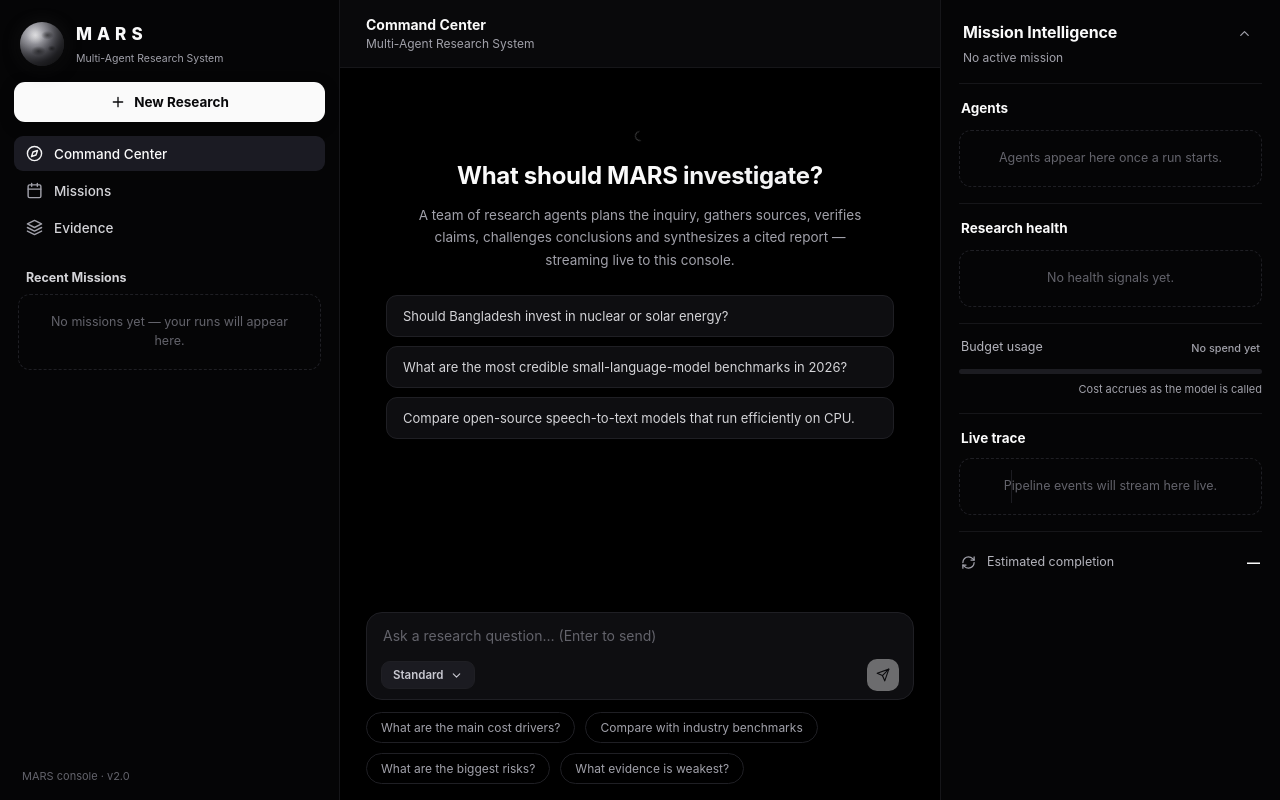
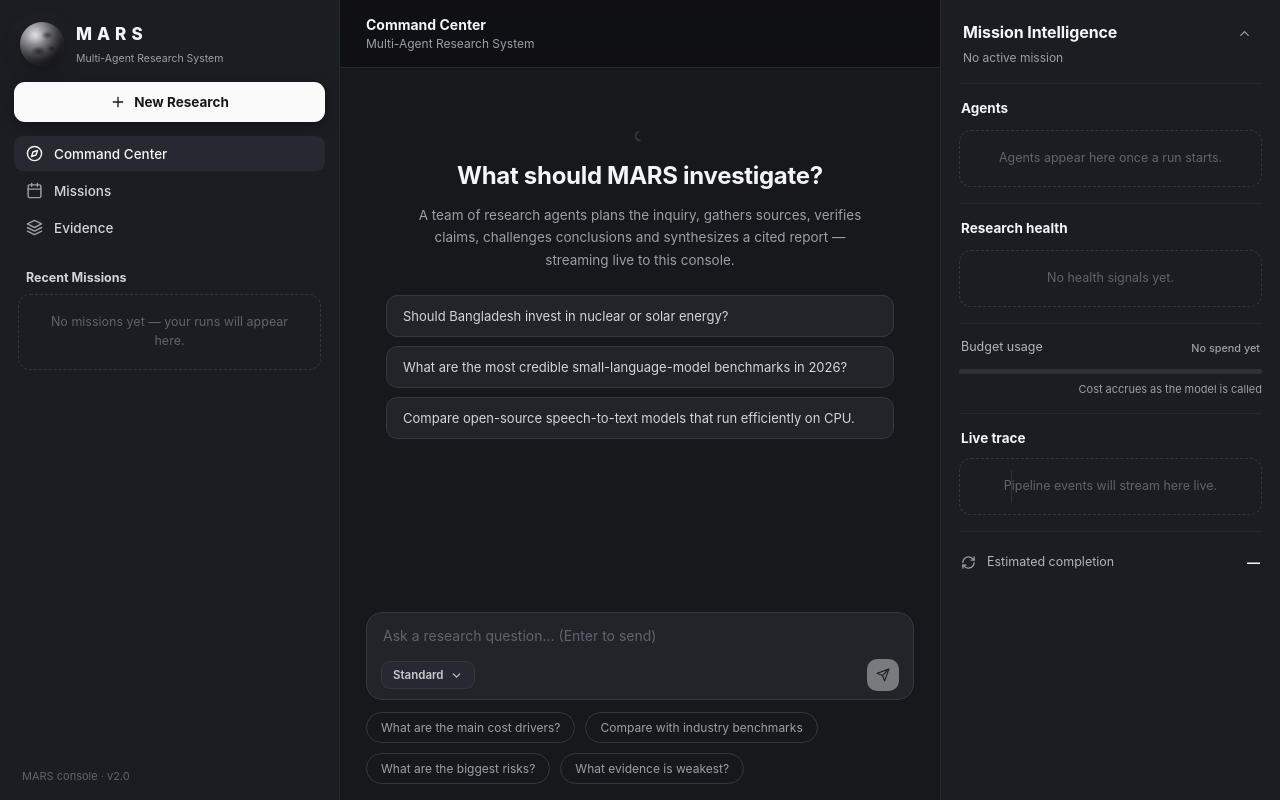
Before and after one commit to AdnanZamanNiloy/mars-ai, a React (Vite) app in the folder frontend/: page / in a window 1280 px wide. Built offline with nearby package versions, Linux system fonts and the light colour scheme.

Commit message:
Charcoal theme around #22242A: stepped cool-gray surfaces, lifted borders

```diff
--- a/frontend/src/components.css
+++ b/frontend/src/components.css
@@ -42,8 +42,8 @@
 .msg-avatar {
   width: 40px; height: 40px; flex: none;
   border-radius: 50%;
-  background: #232329;
-  border: 1px solid #2e2e37;
+  background: #26292f;
+  border: 1px solid var(--line);
   display: flex; align-items: center; justify-content: center;
   font-size: 12.5px; font-weight: 650; color: #cfcfd6; letter-spacing: 0.5px;
 }
@@ -79,8 +79,8 @@
 .finding-n {
   width: 26px; height: 26px; flex: none; margin-top: 2px;
   border-radius: 50%;
-  background: #3f3f46;
-  color: #e4e4e7;
+  background: #34373f;
+  color: #f4f5f6;
   font-size: 12.5px; font-weight: 650;
   display: flex; align-items: center; justify-content: center;
   box-shadow: inset 0 1px 0 rgba(255, 255, 255, 0.12);
@@ -88,13 +88,13 @@
 .finding-text { font-size: 13.5px; line-height: 1.58; color: #c2c2ca; margin: 0; }
 .finding.clickable { cursor: pointer; border-radius: 10px; padding: 8px; margin: 0 -8px 7px; transition: background 0.13s; }
 .finding.clickable:hover { background: rgba(255, 255, 255, 0.025); }
-.finding.clickable.selected { background: rgba(255, 255, 255, 0.04); outline: 1px solid #52525b; }
+.finding.clickable.selected { background: rgba(255, 255, 255, 0.04); outline: 1px solid #4a4f58; }
 .cite {
   display: inline-block;
   margin-left: 6px;
   padding: 0 5px;
-  border: 1px solid #2c2c34;
-  background: #1a1a20;
+  border: 1px solid var(--line);
+  background: #1e2127;
   border-radius: 5px;
   font-size: 10.5px;
   font-weight: 550;
@@ -120,11 +120,11 @@
   padding: 13px 14px;
   transition: border-color 0.15s;
 }
-.stat:hover { border-color: #33333e; }
+.stat:hover { border-color: #34373f; }
 .stat-ic {
   width: 36px; height: 36px; flex: none;
   border-radius: 10px;
-  background: #1f1f27;
+  background: #26292f;
   border: 1px solid #26262e;
   display: flex; align-items: center; justify-content: center;
 }
@@ -188,7 +188,7 @@
 .agent-ic {
   width: 36px; height: 36px; flex: none;
   border-radius: 10px;
-  background: #1d1d24;
+  background: #26292f;
   border: 1px solid #26262e;
   display: flex; align-items: center; justify-content: center;
   color: #d4d4d8;
@@ -219,7 +219,7 @@
 .trace-time { width: 34px; flex: none; font-size: 10.5px; color: var(--t3); font-variant-numeric: tabular-nums; }
 .trace-node { width: 18px; flex: none; display: flex; justify-content: center; }
 .trace-text { font-size: 12px; color: #c2c2ca; }
-.trace-check { width: 15px; height: 15px; border-radius: 50%; background: var(--mint); display: flex; align-items: center; justify-content: center; color: #0d0d11; }
+.trace-check { width: 15px; height: 15px; border-radius: 50%; background: var(--mint); display: flex; align-items: center; justify-content: center; color: #16181c; }
 .trace-dot { width: 7px; height: 7px; border-radius: 50%; background: var(--mars); }
 .trace-ring { width: 11px; height: 11px; border-radius: 50%; border: 2px solid var(--mars); animation: pulse 1.6s ease-in-out infinite; }
 .trace-blink { width: 7px; height: 7px; border-radius: 50%; background: #5f5f69; animation: pulse 1.2s ease-in-out infinite; }
@@ -227,7 +227,7 @@
 /* ---------- composer ---------- */
 
 .composer { background: var(--card); border: 1px solid var(--line); border-radius: 16px; padding: 10px 14px 8px; transition: border-color 0.15s; }
-.composer:focus-within { border-color: #3a3a45; }
+.composer:focus-within { border-color: #4a4f58; }
 .composer textarea {
   display: block;
   width: 100%;
@@ -242,12 +242,12 @@
   display: inline-flex; align-items: center; gap: 6px;
   min-height: 28px; padding: 0 11px;
   border-radius: 9px;
-  background: #1b1b21; border: 1px solid var(--line);
+  background: #26292f; border: 1px solid var(--line);
   color: #c9c9d1; font-size: 11.5px; font-weight: 600;
   cursor: pointer; white-space: nowrap;
   transition: border-color 0.15s, color 0.15s;
 }
-.pill-btn:hover:not(:disabled) { border-color: #33333e; color: #fff; }
+.pill-btn:hover:not(:disabled) { border-color: #4a4f58; color: #fff; }
 .pill-btn:disabled { opacity: 0.45; cursor: not-allowed; }
 .send-btn {
   width: 32px; height: 32px; flex: none;
@@ -255,19 +255,19 @@
   border-radius: 10px;
   border: 1px solid rgba(255, 255, 255, 0.12);
   background: #fafafa;
-  color: #09090b; cursor: pointer;
+  color: #16181c; cursor: pointer;
   box-shadow: 0 4px 14px rgba(0, 0, 0, 0.35);
   transition: filter 0.15s, transform 0.1s, opacity 0.15s;
 }
 .send-btn:hover:not(:disabled) { filter: brightness(0.92); }
 .send-btn:active:not(:disabled) { transform: translateY(1px); }
 .send-btn:disabled { opacity: 0.4; cursor: not-allowed; box-shadow: none; }
-.send-btn.is-abort { background: #232329; border-color: #2e2e37; color: var(--t2); box-shadow: none; }
+.send-btn.is-abort { background: #26292f; border-color: var(--line); color: var(--t2); box-shadow: none; }
 .send-btn.is-abort:hover { color: var(--red); border-color: rgba(205, 111, 99, 0.5); }
 .mode-wrap { position: relative; flex: none; }
 .mode-menu {
   position: absolute; bottom: calc(100% + 8px); right: 0;
-  background: #16161c; border: 1px solid var(--line);
+  background: #1e2127; border: 1px solid var(--line);
   border-radius: 11px; padding: 5px; min-width: 230px;
   box-shadow: 0 16px 44px rgba(0, 0, 0, 0.55); z-index: 40;
 }
@@ -277,7 +277,7 @@
   background: transparent; color: #c2c2ca; font-size: 12.5px; font-weight: 550;
   cursor: pointer; text-align: left;
 }
-.mode-menu button:hover { background: #20202a; color: #fff; }
+.mode-menu button:hover { background: #2a2d34; color: #fff; }
 .mode-menu button small { display: block; font-size: 11px; color: var(--t3); font-weight: 400; margin-top: 1px; }
 .mode-menu button.picked { color: var(--mars-soft); }
 .chip-row { display: flex; gap: 10px; margin-top: 12px; flex-wrap: wrap; }
@@ -317,7 +317,7 @@
   cursor: pointer; transition: border-color 0.15s;
   color: var(--t1); font-family: inherit;
 }
-.mission-card:hover { border-color: #3a3a46; }
+.mission-card:hover { border-color: #4a4f58; }
 .mission-card .body { flex: 1; min-width: 0; }
 .mission-card .q { font-size: 14px; font-weight: 600; margin: 0; }
 .mission-card .meta { display: flex; gap: 8px; align-items: center; flex-wrap: wrap; margin-top: 9px; font-size: 11.5px; color: var(--t3); }
@@ -334,7 +334,7 @@
   color: var(--t2); font-size: 13px; padding: 12px 16px; cursor: pointer; text-align: left;
   transition: border-color 0.15s, color 0.15s;
 }
-.hero-examples button:hover { border-color: #52525b; color: #fff; }
+.hero-examples button:hover { border-color: #4a4f58; color: #fff; }
 
 /* ---------- replay ---------- */
 
--- a/frontend/src/components/EvidenceView.jsx
+++ b/frontend/src/components/EvidenceView.jsx
@@ -53,7 +53,7 @@ export default function EvidenceView({ messages, onInspect }) {
                 key={k}
                 type="button"
                 className="chip"
-                style={filter === k ? { borderColor: "#52525b", color: "#fff", background: "rgba(255,255,255,.05)" } : undefined}
+                style={filter === k ? { borderColor: "#4a4f58", color: "#fff", background: "rgba(255,255,255,.05)" } : undefined}
                 onClick={() => setFilter(k)}
               >
                 {label}
--- a/frontend/src/layout.css
+++ b/frontend/src/layout.css
@@ -36,7 +36,7 @@
   border-radius: 11px;
   border: 1px solid rgba(255, 255, 255, 0.12);
   background: #fafafa;
-  color: #09090b;
+  color: #16181c;
   font-size: 13.5px;
   font-weight: 650;
   cursor: pointer;
@@ -61,8 +61,8 @@
   text-align: left;
   transition: background 0.13s, color 0.13s;
 }
-.side-nav button:hover { background: #16161d; color: var(--t1); }
-.side-nav button.active { background: #1b1b23; color: var(--t1); }
+.side-nav button:hover { background: #1e2127; color: var(--t1); }
+.side-nav button.active { background: #26292f; color: var(--t1); }
 .side-nav button.active svg { color: var(--mars-soft); }
 .side-nav svg { color: var(--t3); flex: none; }
 .side-nav .count {
@@ -99,8 +99,8 @@
   text-align: left;
   transition: background 0.13s;
 }
-.mission-row:hover { background: #16161d; }
-.mission-row.active { background: #1b1b23; }
+.mission-row:hover { background: #1e2127; }
+.mission-row.active { background: #26292f; }
 .mission-row .dot { margin-top: 5px; }
 .mission-row .body { flex: 1; min-width: 0; }
 .mission-row .name {
@@ -181,7 +181,7 @@
   color: var(--t3);
   cursor: pointer;
 }
-.icon-btn:hover { background: #1c1c24; color: #fff; }
+.icon-btn:hover { background: #26292f; color: #fff; }
 
 .intel-expand {
   position: absolute;
--- a/frontend/src/theme.css
+++ b/frontend/src/theme.css
@@ -2,20 +2,20 @@
  * Dark premium research console. System font stack: no webfont dependency. */
 
 :root {
-  --bg: #000000;
-  --bg-soft: #050506;
-  --side: #050506;
-  --panel: #0a0a0c;
-  --card: #0e0e11;
-  --card-2: #141417;
-  --line: #1f1f24;
-  --line-soft: #161619;
-  --track: #1c1c21;
+  --bg: #16181c;
+  --bg-soft: #1a1d22;
+  --side: #1a1d22;
+  --panel: #1e2127;
+  --card: #22242a;
+  --card-2: #2a2d34;
+  --line: #34373f;
+  --line-soft: #26292f;
+  --track: #2e3138;
 
-  --t1: #fafafa;
-  --t2: #d4d4d8;
-  --t3: #a1a1aa;
-  --t4: #63636b;
+  --t1: #f4f5f6;
+  --t2: #d3d5d9;
+  --t3: #9ba0a8;
+  --t4: #5f646d;
 
   /* Neutral monochrome: former accent vars now resolve to grays so every
    * usage follows without per-site edits. Status meaning is carried by
@@ -88,7 +88,7 @@ button { font-family: inherit; }
   cursor: pointer;
   transition: background 0.15s, color 0.15s, border-color 0.15s, transform 0.1s;
 }
-.btn:hover:not(:disabled) { background: #24242e; color: var(--t1); border-color: #34343f; }
+.btn:hover:not(:disabled) { background: #2e3138; color: var(--t1); border-color: #4a4f58; }
 .btn:active:not(:disabled) { transform: translateY(1px); }
 .btn:disabled { opacity: 0.45; cursor: not-allowed; }
 
@@ -101,7 +101,7 @@ button { font-family: inherit; }
   border-radius: 10px;
   border: 1px solid rgba(255, 255, 255, 0.12);
   background: #fafafa;
-  color: #09090b;
+  color: #16181c;
   font-size: 13px;
   font-weight: 650;
   cursor: pointer;
@@ -143,7 +143,7 @@ button { font-family: inherit; }
   transition: border-color 0.15s, color 0.15s, background 0.15s;
   white-space: nowrap;
 }
-.chip:hover:not(:disabled) { border-color: #52525b; color: #fff; background: rgba(255, 255, 255, 0.04); }
+.chip:hover:not(:disabled) { border-color: #4a4f58; color: #fff; background: rgba(255, 255, 255, 0.04); }
 .chip:disabled { opacity: 0.4; cursor: not-allowed; }
 
 .tag {
@@ -159,10 +159,10 @@ button { font-family: inherit; }
   font-weight: 600;
   white-space: nowrap;
 }
-.tag.tone-good { background: #e4e4e7; border-color: #e4e4e7; color: #09090b; }
-.tag.tone-bad { border-color: #52525b; background: transparent; color: var(--t3); }
+.tag.tone-good { background: #f4f5f6; border-color: #f4f5f6; color: #16181c; }
+.tag.tone-bad { border-color: #4a4f58; background: transparent; color: var(--t3); }
 .tag.tone-muted { border-color: var(--line); background: rgba(255, 255, 255, 0.03); color: var(--t3); }
-.tag.tone-blue { border-color: #52525b; background: rgba(255, 255, 255, 0.05); color: var(--t1); }
+.tag.tone-blue { border-color: #4a4f58; background: rgba(255, 255, 255, 0.05); color: var(--t1); }
 
 .dot { width: 7px; height: 7px; border-radius: 50%; flex: none; }
 .dot.live { background: #fafafa; box-shadow: 0 0 10px rgba(255, 255, 255, 0.5); animation: pulse 1.6s ease-in-out infinite; }
```
